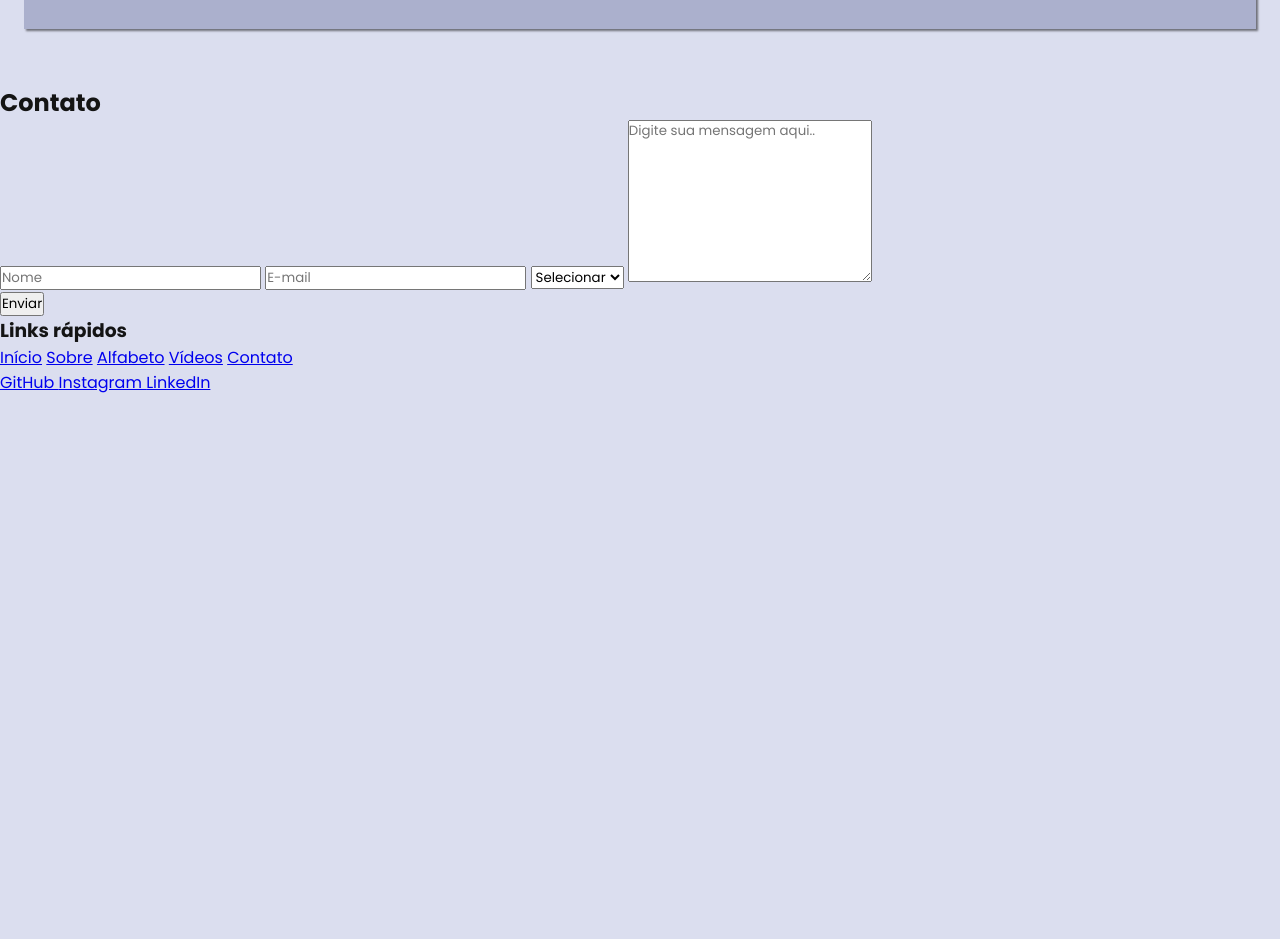
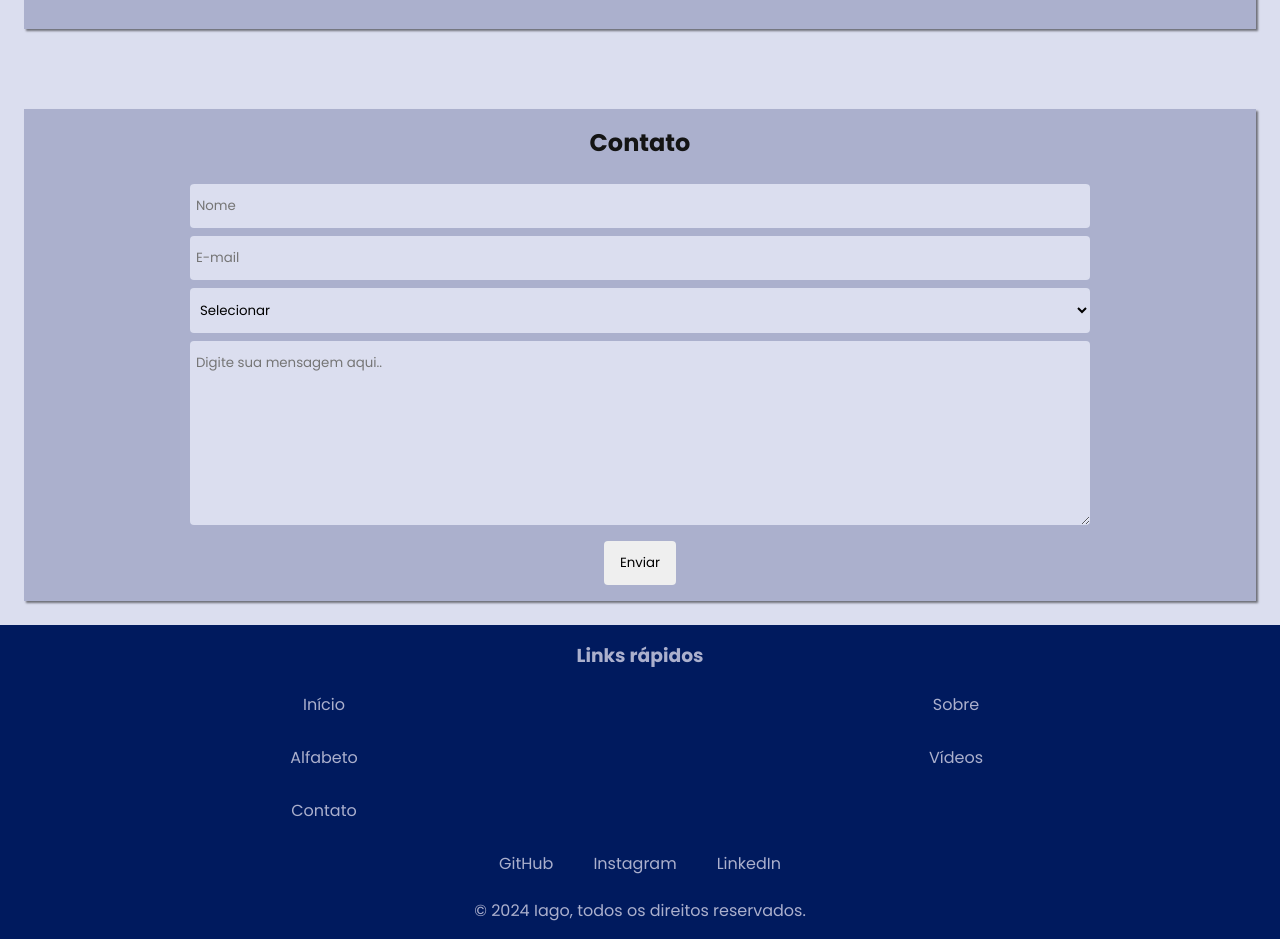
Before and after one commit to HipnosM/projeto-html-css-fsm3, a plain HTML site: page index.html in a window 1280 px wide. Shown: the part 3372-4311 px from the top of the page. Before the commit the page ends 3767 px from the top, so only its background shows below. Drawn offline with Linux system fonts and the light colour scheme.

Commit message:
update: estilizada a seção de contato e o footer

```diff
--- a/assets/css/style.css
+++ b/assets/css/style.css
@@ -235,6 +235,104 @@ main {
     }
 }
 
+#contact {
+    padding: 1.5rem;
+
+    & .__content {
+        background-color: #abb0cd;
+        padding: 1rem;
+        width: 100%;
+        text-align: center;
+        box-shadow: 2px 2px 2px 0px rgba(0, 0, 0, 0.5);
+
+        & form {
+            display: flex;
+            flex-direction: column;
+            align-items: center;
+            gap: 1rem;
+            margin-top: 1.5rem;
+
+            & button {
+                padding: .75rem 1rem;
+                border-radius: 4px;
+                border: none;
+                cursor: pointer;
+
+                &:hover {
+                    background-color: rgb(0, 48, 135);
+                    background-color: #001a5e;
+                    color: #FFF;
+                    transition: all .2s ease;
+                }
+            }
+        }
+
+
+        & .input__group {
+            display: flex;
+            flex-direction: column;
+            gap: .5rem;
+            width: 100%;
+            max-width: 900px;
+            margin: 0 auto;
+
+            & input,
+            select,
+            textarea {
+                padding: .75rem .37rem;
+                outline: none;
+                border: none;
+                border-radius: 4px;
+                background-color: #dbdeef;
+            }
+        }
+    }
+}
+
+footer {
+    background-color: #001a5e;
+    padding: 1rem;
+    color: #abb0cd;
+    display: flex;
+    flex-direction: column;
+    gap: 1rem;
+    text-align: center;
+
+    & ul {
+        display: grid;
+        grid-template-columns: repeat(2, 1fr);
+        gap: 1rem;
+
+        & a {
+            width: 100%;
+            color: #abb0cd;
+            text-decoration: none;
+            padding: .37rem .75rem;
+
+            &:hover {
+                text-decoration: underline;
+            }
+        }
+    }
+
+    & .socials {
+        display: flex;
+        align-items: center;
+        justify-content: center;
+        gap: 1rem;
+
+        & a {
+            color: #abb0cd;
+            text-decoration: none;
+            padding: .37rem .75rem;
+
+            &:hover {
+                text-decoration: underline;
+            }
+        }
+    }
+}
+
 @media screen and (max-width: 720px) {
     header nav {
         flex-direction: column;
@@ -264,7 +362,8 @@ main {
 
     #about,
     #alphabet,
-    #videos {
+    #videos,
+    #contact {
         padding: 1rem 0;
 
         & .__content {
--- a/index.html
+++ b/index.html
@@ -257,6 +257,7 @@
         </section>
 
         <section id="contact">
+            <div class="__content">
                 <h2>Contato</h2>
                 <form action="#">
                     <div class="input__group">
@@ -277,6 +278,7 @@
                     </div>
                     <button type="submit">Enviar</button>
                 </form>
+            </div>
         </section>
     </main>
 
@@ -301,6 +303,7 @@
                 LinkedIn
             </a>
         </div>
+        &copy 2024 Iago, todos os direitos reservados.
     </footer>
 
 </body>
```
Lines whose indentation alone changed are shown as unchanged.
